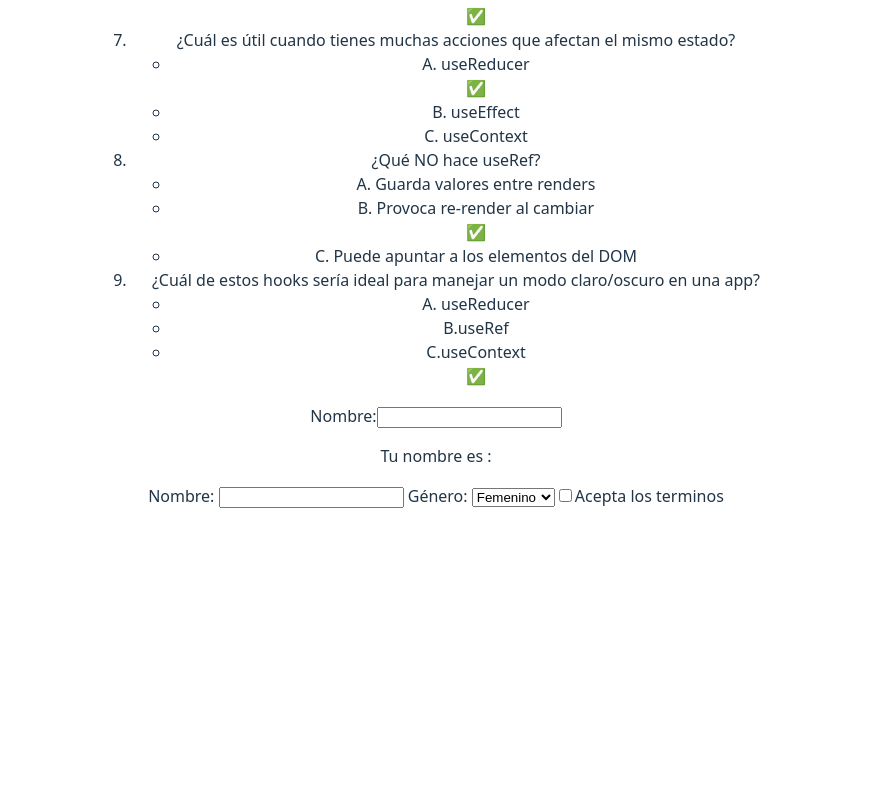
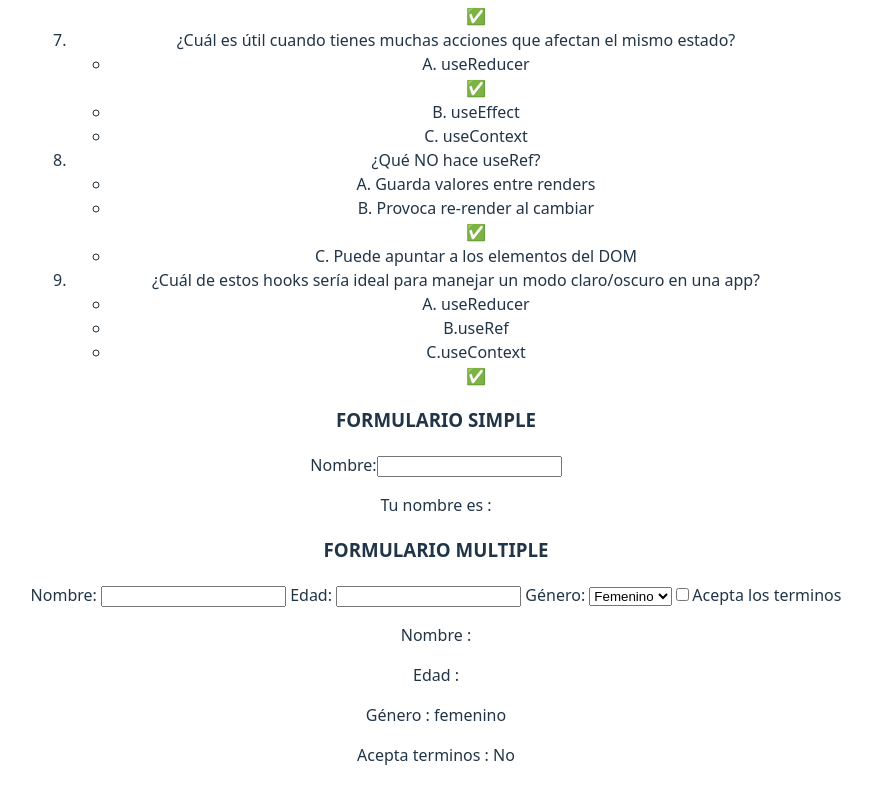
Before and after one commit to mpramos/REACTV4, a React (Vite) app: page / in a window 1280 px wide. Shown: the part 2908-3707 px from the top of the page, without its empty margins (204-1076 px from the left). Before the commit the page ends 3448 px from the top, so only its background shows below. Built offline with nearby package versions, Linux system fonts and the light colour scheme.

Commit message:
form multiple

```diff
--- a/src/forms/FormularioMultiple.jsx
+++ b/src/forms/FormularioMultiple.jsx
@@ -1,27 +1,68 @@
-import React from 'react'
+import React, { useState } from 'react'
 
 const FormularioMultiple = () => {
-
+        const [formulario, setFormulario]= useState(
+        {
+                nombre:'',
+                edad:'',
+                aceptaTerminos: false,
+                genero:'femenino'
+        })
     const manejarCambio=(e)=>{
-        // setNombre(e.target.value)
+        const {name, value, type,checked}= e.target
+        setFormulario(
+            {
+                ...formulario,
+                [name]: type ==="checkbox" ? checked:value
+            }
+        )
+        console.log( 'formulario',
+            {
+                ...formulario,
+                [name]: type ==="checkbox" ? checked:value
+            }
+        );
 
 }
-
   return (
+    <>
+    <h3>FORMULARIO MULTIPLE</h3>
         <form>
             <label> Nombre: </label>
-            <input type="text" name="nombre"  />
+            <input
+                type="text"
+                name="nombre"
+                value={formulario.nombre}
+                onChange={manejarCambio} />
+            <label> Edad: </label>
+            <input
+                type='number'
+                name="edad"
+                value={formulario.edad}
+                onChange={manejarCambio} />
             <label> Género: </label>
-            <select name="genero" >
-                <option value="">Femenino</option>
-                <option value="">Masculino</option>
-                <option value="">Otro</option>
+            <select
+                name="genero"
+                value={formulario.genero}
+                onChange={manejarCambio}  >
+                <option value="femenino">Femenino</option>
+                <option value="masculino">Masculino</option>
+                <option value="otro">Otro</option>
             </select>
             <label>
-                <input type="checkbox" name='aceptaTerminos'/>
-                Acepta los terminos
+                <input
+                    type="checkbox"
+                    name='aceptaTerminos'
+                    checked={formulario.aceptaTerminos}
+                    onChange={manejarCambio} />
+                    Acepta los terminos
             </label>
+            <p>Nombre :{formulario.nombre}</p>
+            <p>Edad : {formulario.edad}</p>
+            <p>Género : {formulario.genero}</p>
+            <p>Acepta terminos : {formulario.aceptaTerminos ? 'Si':'No'} </p>
         </form>
+    </>
 
 )
 }
--- a/src/forms/InputSimple.jsx
+++ b/src/forms/InputSimple.jsx
@@ -8,13 +8,15 @@ const InputSimple = () => {
     const [nombre, setNombre]= useState("")
 
     const manejarCambio=(e)=>{
+      console.log( 'target', e.target.name)
             setNombre(e.target.value)
     }
 
   return (
     <div>
+      <h3>FORMULARIO SIMPLE</h3>
         <label >Nombre:</label>
-        <input type="text" onChange={manejarCambio} value={nombre}/>
+        <input type="text" onChange={manejarCambio} value={nombre} name='nombre'/>
         <p> Tu nombre es :{nombre}</p>
     </div>
   )
```
